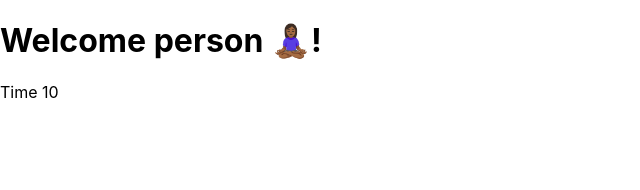
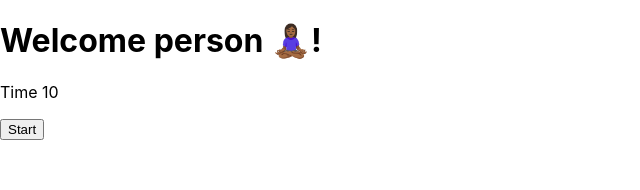
Before and after one commit to criaturaExperimental/minfunde, a React (Create React App) app: page / in a window 1280 px wide. Shown: the top 190 px of the page, without its empty margins (0-640 px from the left). Built offline with nearby package versions, Linux system fonts and the light colour scheme.

Commit message:
Iteration

```diff
--- a/src/App.js
+++ b/src/App.js
@@ -7,7 +7,7 @@ function App() {
   return (
     <div className="App">
       <Header name="person 🧘🏾‍♀️"/>
-      <Timer time={clock} clockHandler={setClock} />
+      <Timer time={clock} clockHandler={setClock}/>
     </div>
   );
 }
--- /dev/null
+++ b/src/components/Button.js
@@ -0,0 +1,9 @@
+import React from 'react';
+
+export function Button(props) {
+  return (
+    <button onClick={props.clickHandler}>
+      {props.text}
+    </button>
+  )
+}
--- a/src/components/Timer.js
+++ b/src/components/Timer.js
@@ -1,7 +1,12 @@
 import React from 'react';
+import { Button } from './Button';
+import { timer } from '../domain/timer';
 
 export function Timer(props) {
   return (
-    <p>Time {props.time}</p>
+    <div>
+      <p>Time {props.time}</p>
+      <Button text={'Start'} clickHandler={()=> timer.startTime()} />
+    </div>
   )
 }
--- /dev/null
+++ b/src/domain/timer.js
@@ -0,0 +1,8 @@
+export const timer = {
+  startTime: () => {
+    console.log('StartTime');
+  },
+  stopTime: () => {
+    console.log('StopTime');
+  }
+}
```
